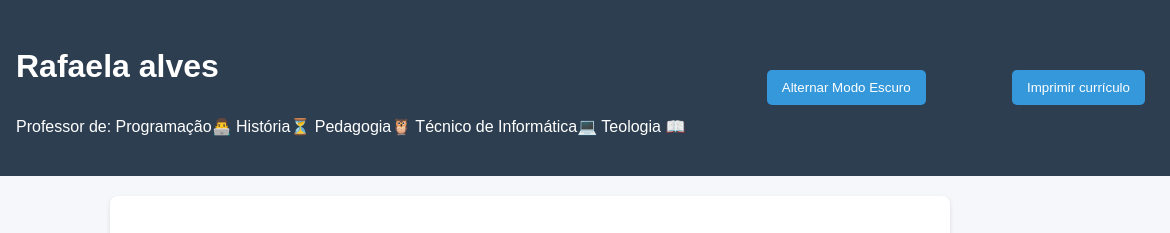
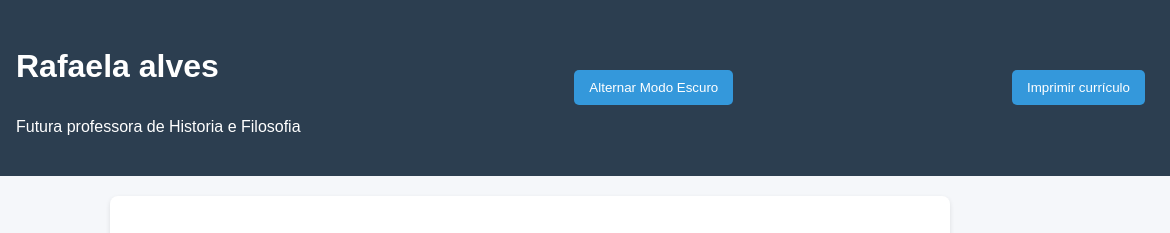
Before and after one commit to Rafaela-alves/Meu-curr-culo-, a plain HTML site: page index.html in a window 1280 px wide. Shown: the top 233 px of the page, 110-1280 px from the left. Drawn offline with Linux system fonts and the light colour scheme.

Commit message:
Update index.html

```diff
--- a/index.html
+++ b/index.html
@@ -27,7 +27,7 @@
        <!-- Cabeçalho da página -->
       <h1>Rafaela alves</h1>
         <!-- Título principal (nome) -->
-      <p>Professor de: Programação👨‍💻 História⏳ Pedagogia🦉 Técnico de Informática💻 Teologia 📖</p>
+      <p>Futura professora de Historia e Filosofia</p>
        <!-- Subtítulo (cargo) -->
     </div>
   </div>
```
